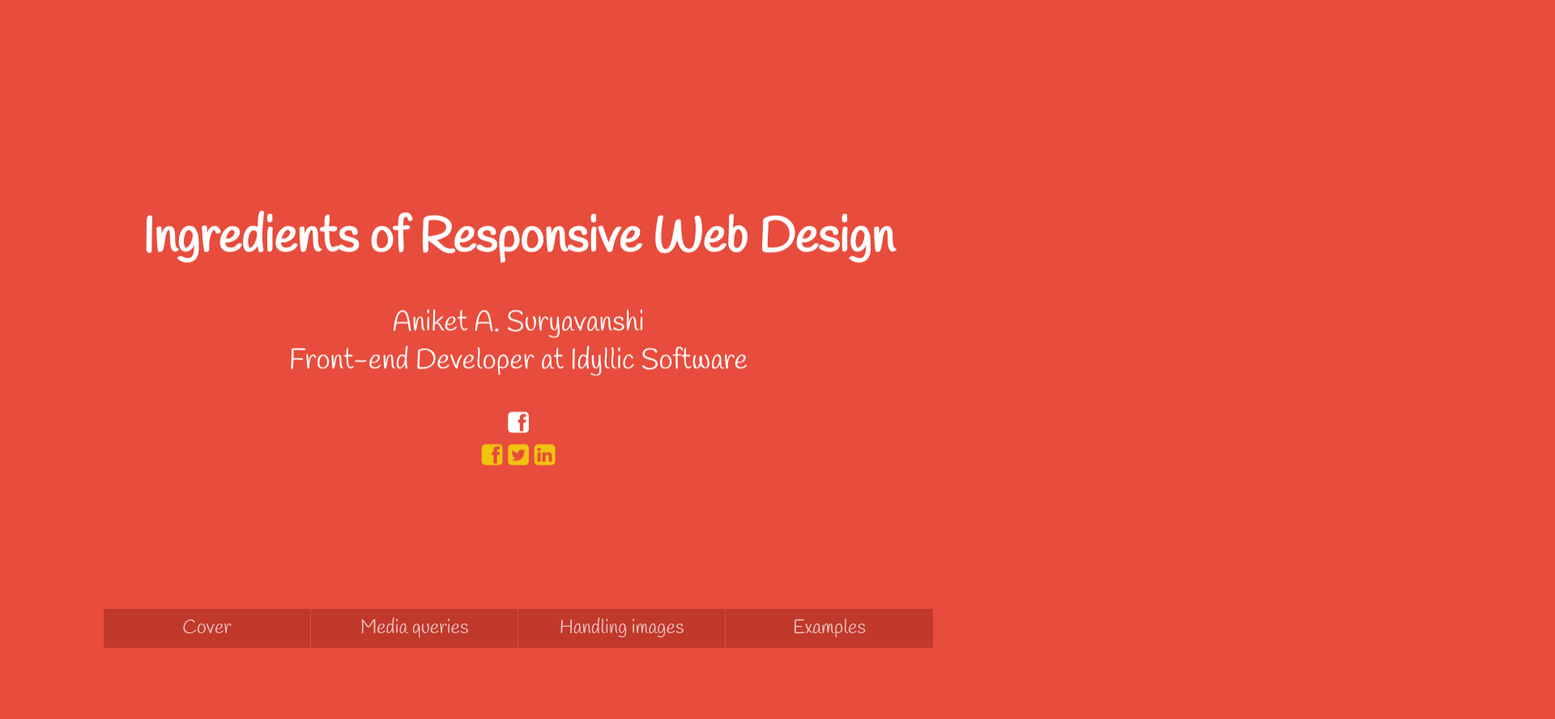
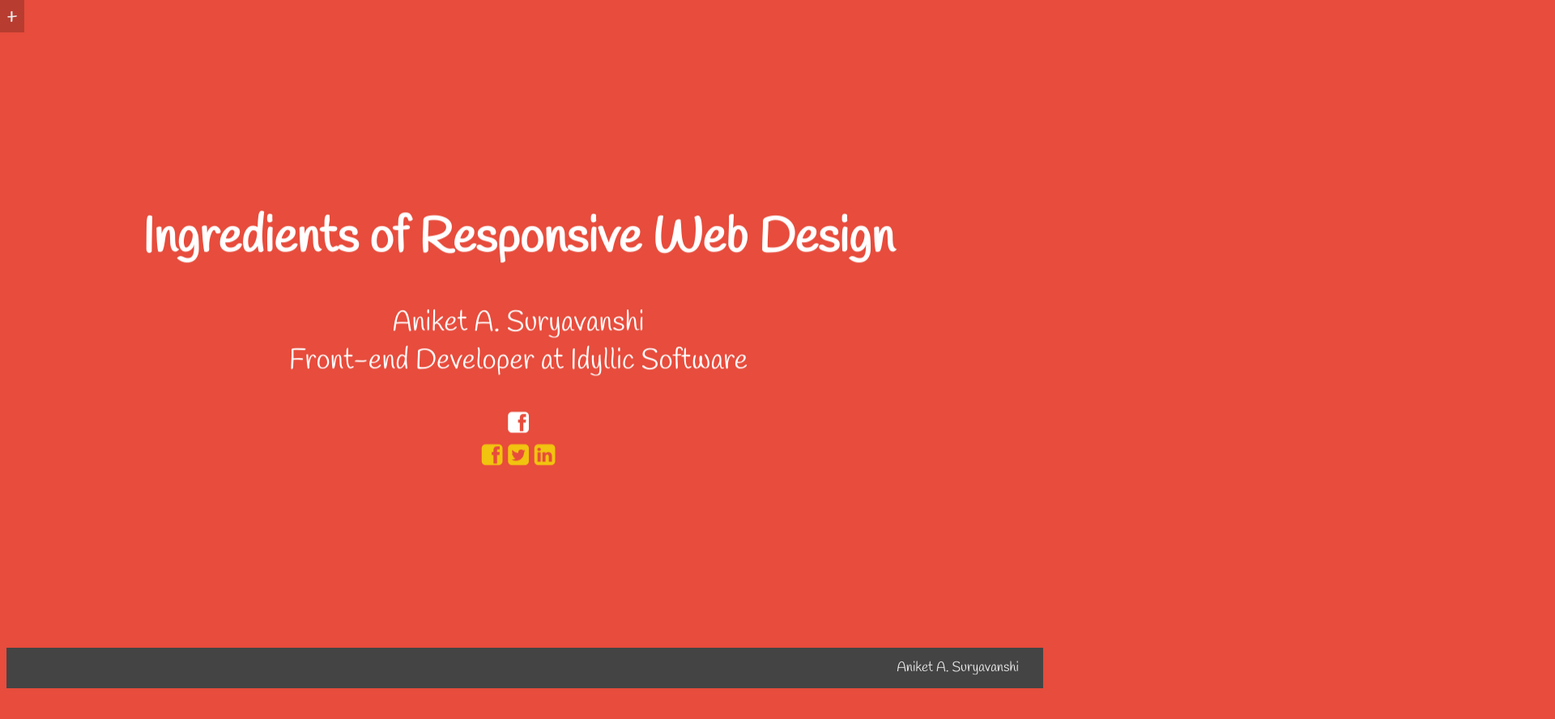
Before and after one commit to anikets/rwd-presentation, a website: page index.html in a window 1280 px wide. Shown: the top 888 px of the page at 81% size, 1920 px wide, since content can reach past the window. Drawn offline with nearby package versions, Linux system fonts and the light colour scheme.

Commit message:
Added left and bottom asides with JS logic for hide/show.

```diff
--- a/index.html
+++ b/index.html
@@ -7,6 +7,9 @@
     <link href='http://fonts.googleapis.com/css?family=Handlee' rel='stylesheet' type='text/css'>
     <link href='/assets/css/font-awesome.min.css' rel='stylesheet' type='text/css'>
     <style type="text/css">
+      * {
+        box-sizing: border-box;
+      }
       body {
         font-family: Handlee, Ubuntu, Verdana, Arial, sans-serif;
         font-size:30px;
@@ -27,63 +30,75 @@
       .step.past,
       .step.future {
         opacity: 0.1;
+        z-index: 3;
       }
       #cover h3  {
         font-weight: normal;
       }
       .text-left { text-align: left; }
       .hidden { display: none; }
-      .header {
+      .aside-left, .aside-bottom {
         position: fixed;
-        bottom: 0px;
-        left: 10%;
-        font-size: 0.8rem;
-        line-height: 3rem;
-        width: 100%;
+        background-color: #444;
+        color: #eee;
+        transition: all 0.2s ease-out;
+        z-index: 4;
       }
-      nav {
-        font-size: 1.5rem;
+      .aside-left {
+        width: 200px;
+        top: 0;
+        left: -200px;
+        height: 100%;
       }
-      nav > ul {
+      .aside-left ul {
         list-style-type: none;
-        width: 100%;
         padding: 0;
       }
-      nav > ul > li {
-        float: left;
-        width: 20%;
+      .aside-left a {
+        color: #eee;
+        display: block;
+        padding: 10px 0 10px 10px;
+        font-size: 20px;
+        border-bottom: solid 1px #333;
       }
-      nav > ul > li:last-child > a {
-        border-right: 0;
+      .aside-left > a {
+        background-color: rgba(0,0,0,0.2);
+        position: absolute;
+        right: -30px;
+        top: 0;
+        width: 30px;
+        height: 40px;
+        font-size: 30px;
+        padding: 0;
+        border: 0;
+        text-align: center;
+        line-height: 40px;
       }
-      nav li a {
-        /*transform: rotateX(90deg);*/
-        border-right: solid 1px #e74c3c;
-        border-bottom: 0;
-        display: block;
-        padding: 0 15px;
-        color: #fff;
-        color: rgba(255,255,255,0.7);
-        text-align: center;
-        background-color: #c0392b;
-      }
-      nav li a:hover {
-        background-color: rgba(0,0,0,0.5);
+      .aside-bottom {
+        text-align: right;
+        bottom: -50px;
+        width: 100%;
+        height: 50px;
+        line-height: 50px;
+        font-size: 17px;
+        padding-right: 30px;
       }
     </style>
     <script src='http://ajax.googleapis.com/ajax/libs/jquery/1.10.2/jquery.min.js'></script>
   </head>
 
   <body>
-    <div class='header'>
-      <nav>
-        <ul>
-          <li><a href='#cover'>Cover</a></li>
-          <li><a href='#media-query'>Media queries</a></li>
-          <li><a href='#handling-images'>Handling images</a></li>
-          <li><a href='#examples'>Examples</a></li>
-        </ul>
-      </nav>
+    <div class='aside-left'>
+      <a href="#">+</a>
+      <ul>
+        <li><a href="#cover">Cover</a></li>
+        <li><a href="#media-query">Media queries</a></li>
+        <li><a href="#handling-images">Images</a></li>
+        <li><a href="#examples">Examples</a></li>
+      </ul>
+    </div>
+    <div class='aside-bottom'>
+      Aniket A. Suryavanshi
     </div>
     <!-- <div class="fallback-message">
         <p>Your browser <b>doesn't support the features required</b> by impress.js, so you are presented with a simplified version of this presentation.</p>
@@ -103,21 +118,25 @@
           <a href="#"><i class='icon-linkedin-sign'></i></a>
         </div>
       </div>
-      <div class='step text-left' data-x='0' data-y='-1500' data-z='1000' id='about'>
+
+      <div class='step text-left' data-x='0' data-y='-1500' data-z='500' id='about'>
         <h2>Intro</h2>
         <p>Responsive Web Design (RWD) helps Web developers build apps which are cross device and cross platform compatible. Gone are the days of fixed 960 pixel width layouts. Long back. Today, Web Apps get accessed from a huge variety of devices. They differ in resolution. One thing common to all of them is the Web browser. Responsive Web Design (RWD) is the answer to target all these users with a single app which can be accessed through the browser.</p>
         <strong>RWD apps work on PC + Mac + Linux + Android + iOS + Windows Phone + everything else with a Web browser.</strong>
         <p>RWD offers an enormous benefit to lean startups by enabling them to target a large number of users, as compared to developing native apps whose reach is limited to the selected platform.</p>
       </div>
+
       <div class='step' data-x='1250' data-y='-1500' data-rotate='90' data-scale='3' id='media-query'>
         <h2>What are media queries?</h2>
         <p><a href="https://developer.mozilla.org/en-US/docs/Web/Guide/CSS/Media_queries" target='blank'>Media queries</a> are CSS statements that facilitate applying CSS conditionally to elements. Device properties like viewport width, orientation, number of colours the device can display and type of device can be accessed through these queries and used to write apply CSS rules conditionally.</p>
       </div>
+
       <div class='step' data-x='1500' data-y='-1500' data-rotate='50' id='simple-media-query'>
         <h2>A simple media query</h2>
         <code>@media (min-width: 700px) { ... }</code>
         <p>This statement can be used in external CSS files, <code>style</code> tags in HTML files and in the <code>link</code> tag to used for including external stylesheets in HTML files.</p>
       </div>
+
       <div class='step text-left' data-x='3000' data-y='-1500' data-rotate='50' id='complex-media-query'>
         <h2>A complex media query</h2>
 <pre><code>@media (min-width: 700px), handheld and (orientation: landscape) {
@@ -127,10 +146,12 @@
         is in landscape mode. */
 }</code></pre>
       </div>
+
       <div class='step' data-x='4500' data-y='-1500' data-rotate='50' data-scale='3' id='mediaqueries'>
         <h2><a href="http://mediaqueri.es" target='blank'>mediaqueri.es</a></h2>
         A great resource to stay abreast with the latest work done in RWD, and for some inspiration for your project.
       </div>
+
       <div class='step text-left' data-x='6000' data-y='-1500' data-rotate='50' data-z='1000' id='handling-images'>
         <h2>Handling images</h2>
         <ul>
@@ -142,6 +163,7 @@
           <li><strong>Progressive JPEG</strong> images appear blurred at the beginning and get sharper as the image gets loaded. They provide better user experience as compared to JPGs that get loaded from to bottom.</li>
         </ul>
       </div>
+
       <div class='step text-left' data-x='7500' data-y='-1500' data-rotate='50' id='picture'>
         <h2>The <code>picture</code> element</h2>
 <pre>&lt;picture width="500"  height="500"&gt;
@@ -153,16 +175,20 @@
 &lt;/picture&gt;</pre>
         <small>This is a work in progress and not currently supported in all browsers.</small>
       </div>
+
       <div class='step' data-x='8250' data-y='-1500' id='srcset'>
         <h2>The <code>srcset</code> attribute</h2>
       </div>
+
       <div class='step' data-x='9000' data-y='-1500' data-rotate='50' data-scale='3' id='thank-you'>
         Thank you!
       </div>
+
       <div class='step' data-x = '-1500' data-y='-3000' data-scale='3' id='caution'>
         <h2>Word of caution</h2>
         <p>RWD is not a replacement for native mobile apps currently. Facebook and Linkedin regretted preferring RWD over native mobile apps. Browser based apps are not as high performant as native apps, and do not get access to device's native APIs. But if your app doesn't need them, well, who cares! Marginal performance is the tradeoff made to target large user base with RWD.</p>
       </div>
+
       <div class='step' data-x = '0' data-y='-3000' data-scale='3' id='examples'>
         <h2>Examples</h2>
         <a href="http://cdpn.io/xpsFD" target='blank'>A simple responsive grid.</a>
@@ -194,6 +220,24 @@
         //     $( 'nav > a' ).text( '+' );
         //   }
         // });  // End 'nav > a' click.
+
+        $( '.aside-left > a' ).click( function() {
+          // Code for menu handle.
+          if ( $( '.aside-left' ).hasClass( 'shown' )) {
+            // Hide asides.
+            $( '.aside-left' ).css( 'left', '-200px' );
+            $( '.aside-bottom' ).css( 'bottom', '-50px' );
+            $( '.aside-left' ).removeClass( 'shown' );
+            $( this ).text( '+' );
+          }
+          else {
+            // Show asides.
+            $( '.aside-left' ).css( 'left', '0' );
+            $( '.aside-bottom' ).css( 'bottom', '0' );
+            $( '.aside-left' ).addClass( 'shown' );
+            $( this ).text( '-' );
+          }
+        });
       });
     </script>
   </body>
```
